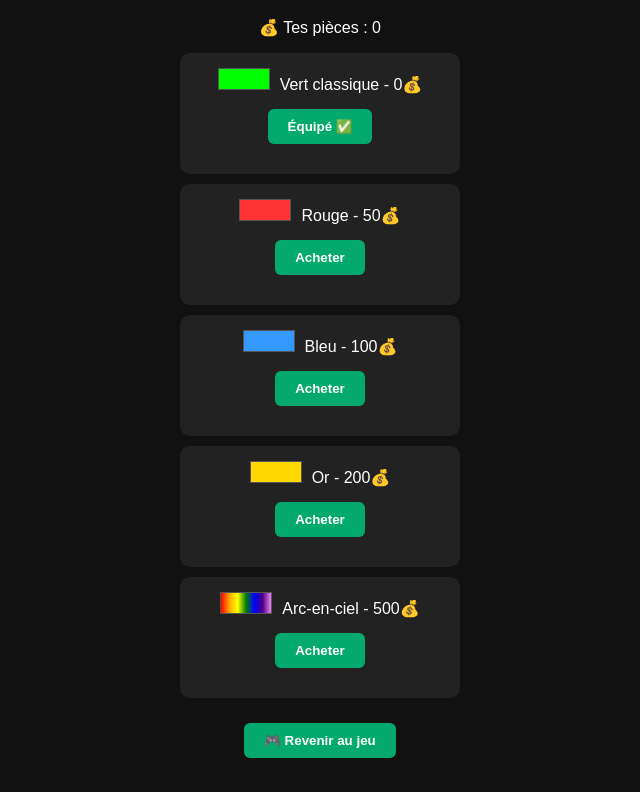
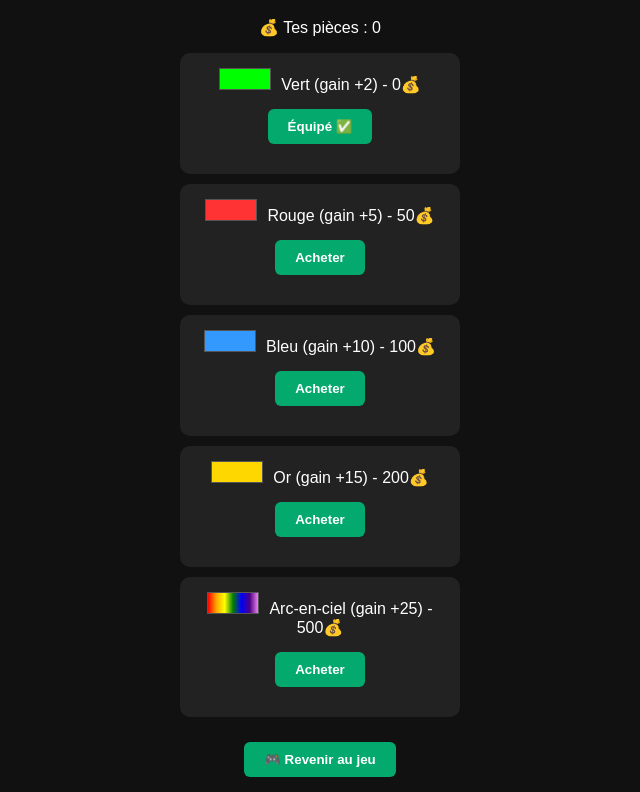
Before and after one commit to Alex84010/snake.github.io, a plain HTML site: page shop.html in a window 1280 px wide. Shown: the part 61-853 px from the top of the page, without its empty margins (320-960 px from the left). Drawn offline with Linux system fonts and the light colour scheme.

Commit message:
Update shop.html

```diff
--- a/shop.html
+++ b/shop.html
@@ -14,13 +14,14 @@
   <button onclick="window.location.href='index.html'">🎮 Revenir au jeu</button>
 
   <script>
-    const items = [
-      { name: "Vert classique", color: "#00FF00", price: 0 },
-      { name: "Rouge", color: "#FF3333", price: 50 },
-      { name: "Bleu", color: "#3399FF", price: 100 },
-      { name: "Or", color: "#FFD700", price: 200 },
-      { name: "Arc-en-ciel", color: "rainbow", price: 500 }
-    ];
+const items = [
+  { name: "Vert (gain +2)", color: "#00FF00", price: 0 },
+  { name: "Rouge (gain +5)", color: "#FF3333", price: 50 },
+  { name: "Bleu (gain +10)", color: "#3399FF", price: 100 },
+  { name: "Or (gain +15)", color: "#FFD700", price: 200 },
+  { name: "Arc-en-ciel (gain +25)", color: "rainbow", price: 500 }
+];
+
 
     const coinsSpan = document.getElementById("coins");
     const shopDiv = document.getElementById("shop");
```
